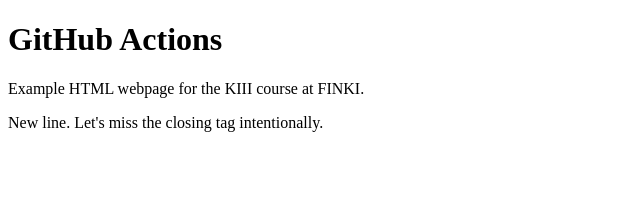
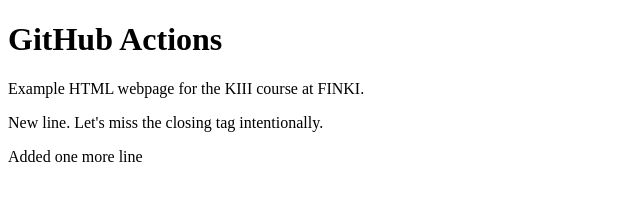
Before and after one commit to ivamilosavljevic/kiii-github-actions, a plain HTML site: page index.html in a window 1280 px wide. Shown: the whole page, without its empty margins (0-640 px from the left). Drawn offline with Linux system fonts and the light colour scheme.

Commit message:
Update index.html

```diff
--- a/index.html
+++ b/index.html
@@ -4,5 +4,6 @@
     <h1>GitHub Actions</h1>
     <p>Example HTML webpage for the KIII course at FINKI.</p>
     <p>New line. Let's miss the closing tag intentionally.</p>
+    <p>Added one more line</p>
   </body>
 </html>
```
